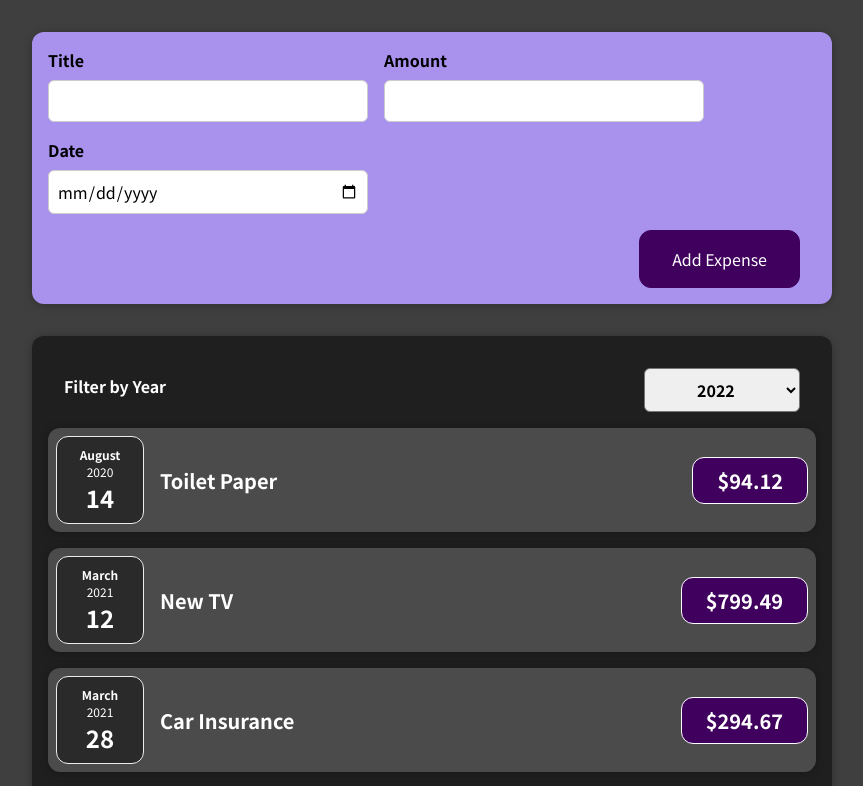
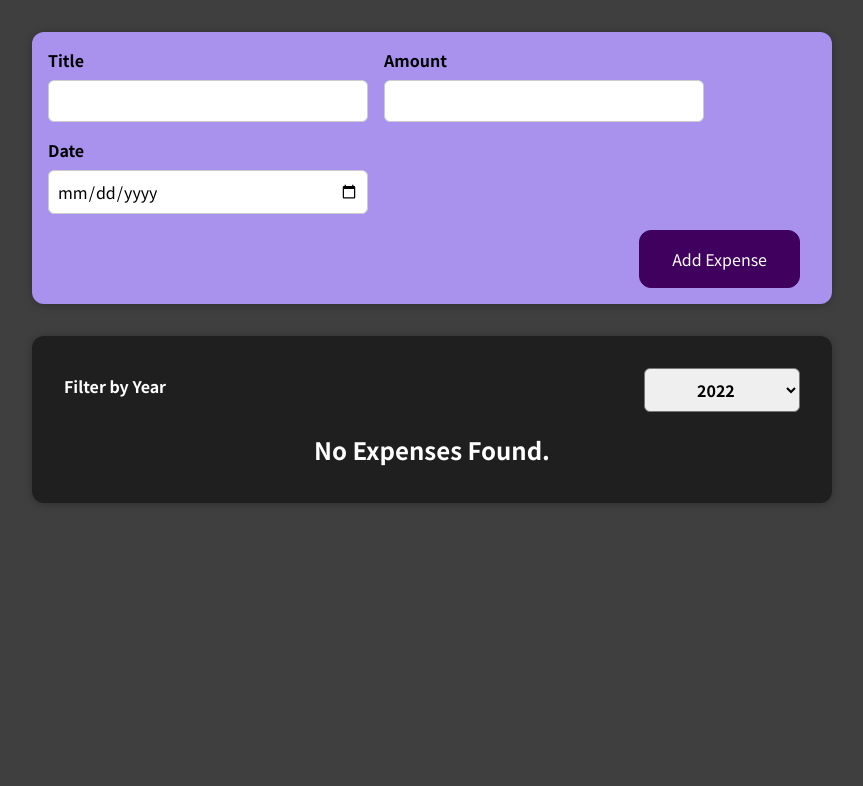
Before and after one commit to rajput-hemant/expense-tracker-web, a React (Create React App) app: page / in a window 1280 px wide. Shown: the top 786 px of the page, without its empty margins (208-1071 px from the left). Built offline with nearby package versions, Linux system fonts and the light colour scheme.

Commit message:
created ExpenseList component & extracted the expenses-list
Signed-off-by: rajput-hemant <hemant.rajput_cs20@gla.ac.in>

```diff
--- a/src/components/Expenses/ExpenseItem.js
+++ b/src/components/Expenses/ExpenseItem.js
@@ -1,16 +1,18 @@
-import Card from '../UI/Card';
-import ExpenseDate from './ExpenseDate';
-import './ExpenseItem.css';
+import Card from "../UI/Card";
+import ExpenseDate from "./ExpenseDate";
+import "./ExpenseItem.css";
 
 function ExpenseItem(props) {
 	return (
-    <Card className='expense-item'>
+		<li>
+			<Card className="expense-item">
 				<ExpenseDate date={props.date} />
-      <div className='expense-item__description'>
+				<div className="expense-item__description">
 					<h2>{props.title}</h2>
-        <div className='expense-item__price'>${props.amount}</div>
+					<div className="expense-item__price">${props.amount}</div>
 				</div>
 			</Card>
+		</li>
 	);
 }
 
--- /dev/null
+++ b/src/components/Expenses/ExpenseList.css
@@ -0,0 +1,9 @@
+.expense-list {
+	list-style: none;
+	padding: 0;
+}
+
+.expense-list__fallback {
+	color: white;
+	text-align: center;
+}
--- /dev/null
+++ b/src/components/Expenses/ExpenseList.js
@@ -0,0 +1,21 @@
+import "./ExpenseList.css";
+import ExpenseItem from "./ExpenseItem";
+
+function ExpenseList(props) {
+	if (props.items.length === 0)
+		return <h2 className="expense-list__fallback">No Expenses Found.</h2>;
+	return (
+		<ul className="expense-list">
+			{props.items.map((expense) => (
+				<ExpenseItem
+					key={expense.id}
+					title={expense.title}
+					amount={expense.amount}
+					date={expense.date}
+				/>
+			))}
+		</ul>
+	);
+}
+
+export default ExpenseList;
--- a/src/components/Expenses/Expenses.js
+++ b/src/components/Expenses/Expenses.js
@@ -2,7 +2,7 @@
 
 import Card from "../UI/Card";
 import ExpenseFilter from "./ExpenseFilter";
-import ExpenseItem from "./ExpenseItem";
+import ExpenseList from "./ExpenseList";
 import "./Expenses.css";
 
 function Expenses(props) {
@@ -12,19 +12,17 @@
 		setfilteredYear(selectedYear);
 	}
 
+	const filteredExpenses = props.items.filter(
+		(expense) => expense.date.getFullYear().toString() === year
+	);
+
 	return (
-		<Card className="expenses">
-			<ExpenseFilter selected={year} onChangeFilter={fiterChangeHandler} />
-
-			{props.items.map((expense) => (
-				<ExpenseItem
-					key={expense.id}
-					title={expense.title}
-					amount={expense.amount}
-					date={expense.date}
-				/>
-			))}
-		</Card>
+		<div>
+			<Card className="expenses">
+				<ExpenseFilter selected={year} onChangeFilter={fiterChangeHandler} />
+				<ExpenseList items={filteredExpenses} />
+			</Card>
+		</div>
 	);
 }
 
```
Lines whose indentation alone changed are shown as unchanged.
